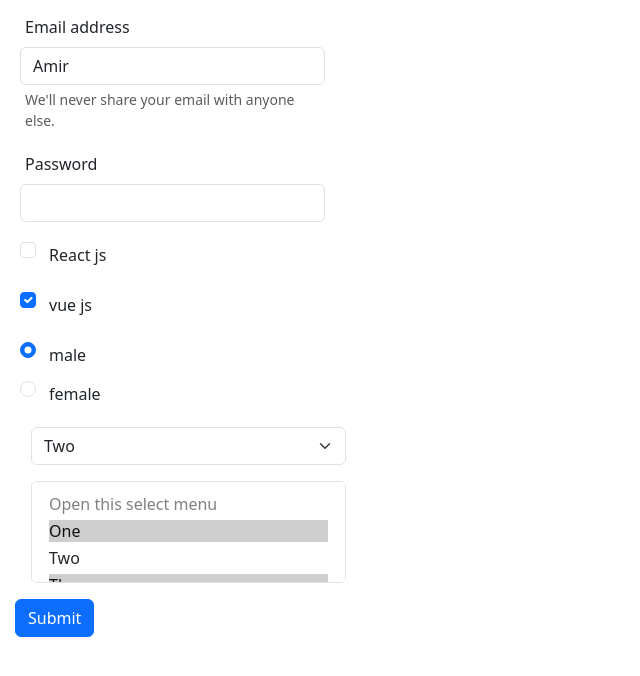
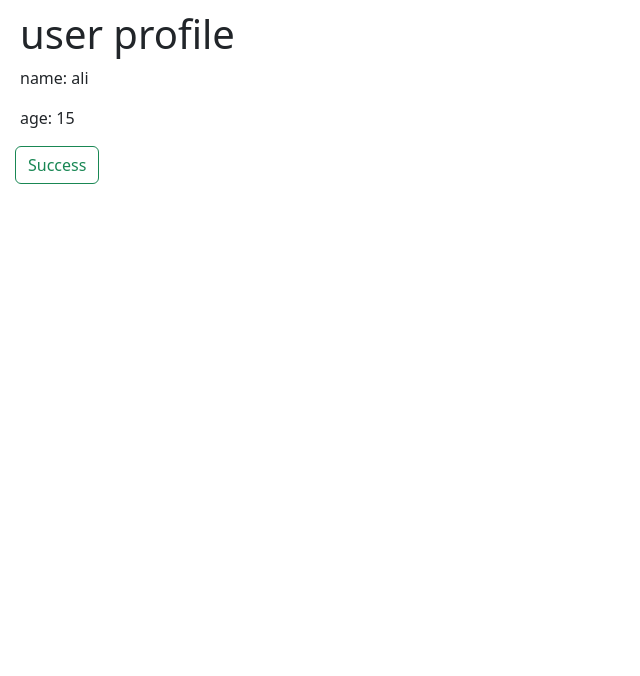
Before and after one commit to Amir-FF/vue-exercise, a Vue app: page / in a window 1280 px wide. Shown: the top 676 px of the page, without its empty margins (0-640 px from the left). Built offline with nearby package versions, Linux system fonts and the light colour scheme.

Commit message:
add props && emit

```diff
--- a/src/App.vue
+++ b/src/App.vue
@@ -1,129 +1,28 @@
 <script setup>
-  import { ref } from "vue";
+  import { reactive, ref } from "vue";
+  import UserProfile from "./Components/UserProfile.vue";
 
-  const inputTextValue = ref("Amir");
-  const inputPasswordValue = ref("");
-  const checkboxValue = ref(["vue js"]);
-  const radioValue = ref("male");
-  const selectBoxValue = ref("2");
-  const selectsBoxValue = ref(["1", "3"]);
+  const users = reactive([
+    {
+      name: "ali",
+      age: 15,
+    },
+  ]);
 
-  const submitForm = () => {
-    console.log(
-      "text: ",
-      inputTextValue.value,
-      "\n",
-      "password: ",
-      inputPasswordValue.value,
-      "\n",
-      checkboxValue.value,
-      "\n",
-      radioValue.value,
-      "\n",
-      selectBoxValue.value,
-      "\n",
-      selectsBoxValue.value,
-    );
+  const parentEditProfile = (nameEmit, ageEmit) => {
+    users[0].name = nameEmit;
+    users[0].age = ageEmit;
   };
 </script>
 
 <template>
-  <form @submit.prevent="submitForm" class="w-25">
-    <div class="mb-3">
-      <label for="exampleInputEmail1" class="form-label">Email address</label>
-      <input
-        v-model.number="inputTextValue"
-        type="text"
-        class="form-control"
-        id="exampleInputEmail1"
-        aria-describedby="emailHelp"
-      />
-      <div id="emailHelp" class="form-text">
-        We'll never share your email with anyone else.
-      </div>
-    </div>
-
-    <div class="mb-3">
-      <label for="exampleInputPassword1" class="form-label">Password</label>
-      <input
-        v-model.trim="inputPasswordValue"
-        type="password"
-        class="form-control"
-        id="exampleInputPassword1"
-      />
-    </div>
-
-    <div class="mb-3 form-check">
-      <input
-        v-model="checkboxValue"
-        type="checkbox"
-        class="form-check-input"
-        value="React js"
-        id="exampleCheck1"
-      />
-      <label class="form-check-label" for="exampleCheck1">React js</label>
-    </div>
-
-    <div class="mb-3 form-check">
-      <input
-        v-model="checkboxValue"
-        type="checkbox"
-        class="form-check-input"
-        value="vue js"
-        id="exampleCheck1"
-      />
-      <label class="form-check-label" for="exampleCheck1">vue js</label>
-    </div>
-
-    <div class="form-check">
-      <input
-        v-model="radioValue"
-        value="male"
-        class="form-check-input"
-        type="radio"
-        name="radioDefault"
-        id="radioDefault1"
-      />
-      <label class="form-check-label" for="radioDefault1"> male </label>
-    </div>
-
-    <div class="form-check">
-      <input
-        v-model="radioValue"
-        value="female"
-        class="form-check-input"
-        type="radio"
-        name="radioDefault"
-        id="radioDefault2"
-      />
-      <label class="form-check-label" for="radioDefault2"> female </label>
-    </div>
-
-    <select
-      v-model="selectBoxValue"
-      class="form-select m-3"
-      aria-label="Default select example"
-    >
-      <option disabled value="">Open this select menu</option>
-      <option value="1">One</option>
-      <option value="2">Two</option>
-      <option value="3">Three</option>
-    </select>
-
-    <select
-      v-model="selectsBoxValue"
-      class="form-select m-3"
-      multiple
-      aria-label="Multiple select example"
-    >
-      <option disabled value="">Open this select menu</option>
-      <option value="1">One</option>
-      <option value="2">Two</option>
-      <option value="3">Three</option>
-    </select>
-
-    <button type="submit" class="btn btn-primary">Submit</button>
-  </form>
+  <div v-for="(user, index) in users" :id="index" :key="index">
+    <userProfile
+      @emit-profile="parentEditProfile"
+      :name="user.name"
+      :age="user.age"
+    />
+  </div>
 </template>
 
 <style>
--- /dev/null
+++ b/src/Components/UserProfile.vue
@@ -0,0 +1,18 @@
+<script setup>
+  const props = defineProps(["name", "age"]);
+
+  const emit = defineEmits(["emit-profile"]);
+
+  const emitProfile = () => {
+    emit("emit-profile", "Amir", 18);
+  };
+</script>
+
+<template>
+  <h1>user profile</h1>
+  <p>name: {{ props.name }}</p>
+  <p>age: {{ props.age }}</p>
+  <button @click="emitProfile" type="button" class="btn btn-outline-success">
+    Success
+  </button>
+</template>
```
